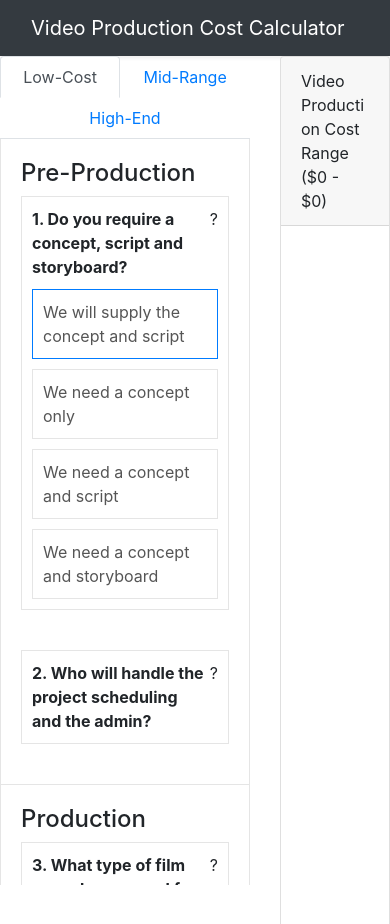
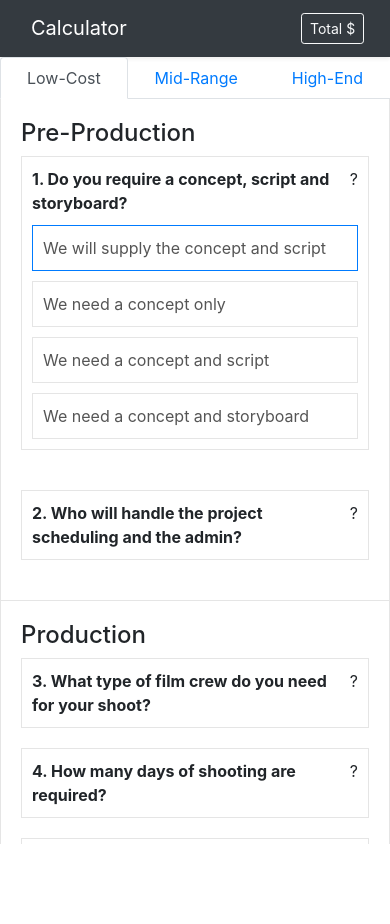
Before and after one commit to EyeFuelPR/react-calculator, a React app: page / in a window 390 px wide. Shown: the top 924 px of the page. After the commit the page ends 844 px from the top, so only its background shows below. Built offline with nearby package versions, Linux system fonts and the light colour scheme.

Commit message:
Fix mobile view

```diff
--- a/public/index.html
+++ b/public/index.html
@@ -26,8 +26,15 @@
     -->
     <title>React App</title>
     <style>
+      html,body {
+        width: 100%;
+        height: 100%;
+        margin: 0px;
+        padding: 0px;
+        overflow-x: hidden;
+      }
       .tooltip-inner {
-          max-width: 400px !important;
+        max-width: 400px !important;
       }
     </style>
   </head>
--- a/src/App.tsx
+++ b/src/App.tsx
@@ -10,17 +10,19 @@ import { questionnaire } from './data/questionnaire';
 interface IState {
     currentTab: number;
     selectedServices: IObject<ISelectedService>;
+    showModal: boolean;
 }
 
 export class App extends React.PureComponent<{}, IState> {
     public state: IState = {
         currentTab: 0,
-        selectedServices: {}
+        selectedServices: {},
+        showModal: false,
     }
 
     public render() {
         const { currency, title, tabs, estimatorTitle } = questionnaire;
-        const { currentTab, selectedServices } = this.state;
+        const { currentTab, selectedServices, showModal } = this.state;
         return (
             <EstimatorContext.Provider
                 value={{
@@ -29,11 +31,15 @@ export class App extends React.PureComponent<{}, IState> {
             >
                 <div className='row'>
                     <div className='col'>
-                        <Header title={title}/>
+                        <Header
+                            title={title}
+                            currency={currency}
+                            onEstimateToggle={this.onEstimateToggle}
+                        />
                     </div>
                 </div>
                 <div className='row'>
-                    <div className='col-8'>
+                    <div className='col-md-8 col-sm-12'>
                         <Tabs
                             tabs={tabs}
                             activeTabIndex={currentTab}
@@ -43,12 +49,31 @@ export class App extends React.PureComponent<{}, IState> {
                             <Sections sections={tabs[currentTab].sections}/>
                         </div>
                     </div>
-                    <div className='col-4'>
+                    <div className='col-md-4 d-none d-sm-block'>
                         <Estimator
                             title={estimatorTitle}
                             currency={currency}
                             selectedServices={selectedServices}
                         />
+                    </div>
+                </div>
+                <div className={`modal fade${showModal ? ' show' : ''}`} role='dialog' style={{ display: showModal ? 'block' : 'none' }}>
+                    <div className='modal-dialog' role='document'>
+                        <div className='modal-content'>
+                            <div className='modal-header'>
+                                <h5 className='modal-title'>Estimate</h5>
+                                <button type='button' className='close' data-dismiss='modal' aria-label='Close' onClick={this.hideModal}>
+                                    <span aria-hidden='true'>&times;</span>
+                                </button>
+                            </div>
+                            <div className='modal-body'>
+                                <Estimator
+                                    title={estimatorTitle}
+                                    currency={currency}
+                                    selectedServices={selectedServices}
+                                />
+                            </div>
+                        </div>
                     </div>
                 </div>
             </EstimatorContext.Provider>
@@ -93,4 +118,20 @@ export class App extends React.PureComponent<{}, IState> {
             });
         }
     }
+
+    private showModal = () => {
+        this.setState({
+            showModal: true
+        })
+    }
+
+    private hideModal = () => {
+        this.setState({
+            showModal: false
+        })
+    }
+
+    private onEstimateToggle = () => {
+        this.showModal();
+    }
 }
--- /dev/null
+++ b/src/components/Estimator.module.css
@@ -0,0 +1,10 @@
+.CardBody {
+    height: calc(100vh - 105px);
+    overflow-y: scroll;
+}
+
+@media (max-width: 400px) {
+    .CardBody {
+        height: calc(100vh - 200px);
+    }
+}
--- a/src/components/Estimator.tsx
+++ b/src/components/Estimator.tsx
@@ -1,6 +1,7 @@
 import React from 'react';
 
 import { IRange } from '../data/questionnaire';
+import styles from './Estimator.module.css';
 
 export interface ISelectedService {
     title: string;
@@ -25,7 +26,7 @@ export class Estimator extends React.PureComponent<IProps> {
                 <div className='card-header'>
                     { title } ({ currency }{ totalMin } - { currency }{ totalMax })
                 </div>
-                <div style={{ height: 'calc(100vh - 105px)', overflowY: 'scroll' }}>
+                <div className={styles.CardBody}>
                     {
                         servicesArray.map((service, index) => {
                             const { min, max } = service.range as IRange;
--- a/src/components/Header.tsx
+++ b/src/components/Header.tsx
@@ -2,6 +2,8 @@ import React from 'react';
 
 interface IProps {
     title: string;
+    currency: string;
+    onEstimateToggle: () => void;
 }
 
 export class Header extends React.PureComponent<IProps> {
@@ -10,7 +12,11 @@ export class Header extends React.PureComponent<IProps> {
             <div className='navbar navbar-dark bg-dark shadow-sm'>
                 <div className='container d-flex justify-content-between'>
                     <div className='navbar-brand d-flex align-items-center'>
-                        { this.props.title }
+                        <div className='d-flex justify-content-between'>
+                            <div className='d-none d-sm-block'>{ this.props.title }</div>
+                            <div className='d-block d-sm-none' style={{ width: 'calc(100vw - 120px)' }}>Calculator</div>
+                            <button type='button' className='btn btn-outline-light d-block d-sm-none btn-sm' onClick={this.props.onEstimateToggle}>Total { this.props.currency }</button>
+                        </div>
                     </div>
                 </div>
             </div>
```
